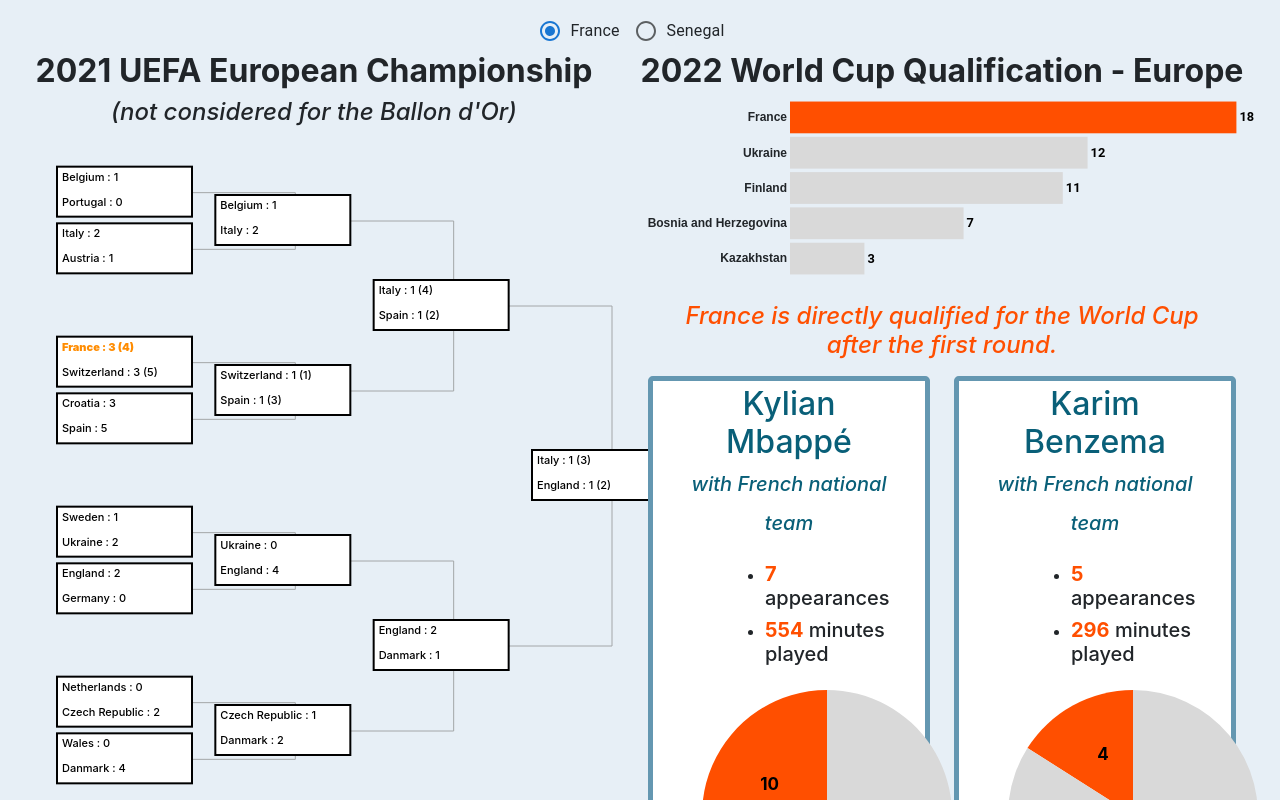
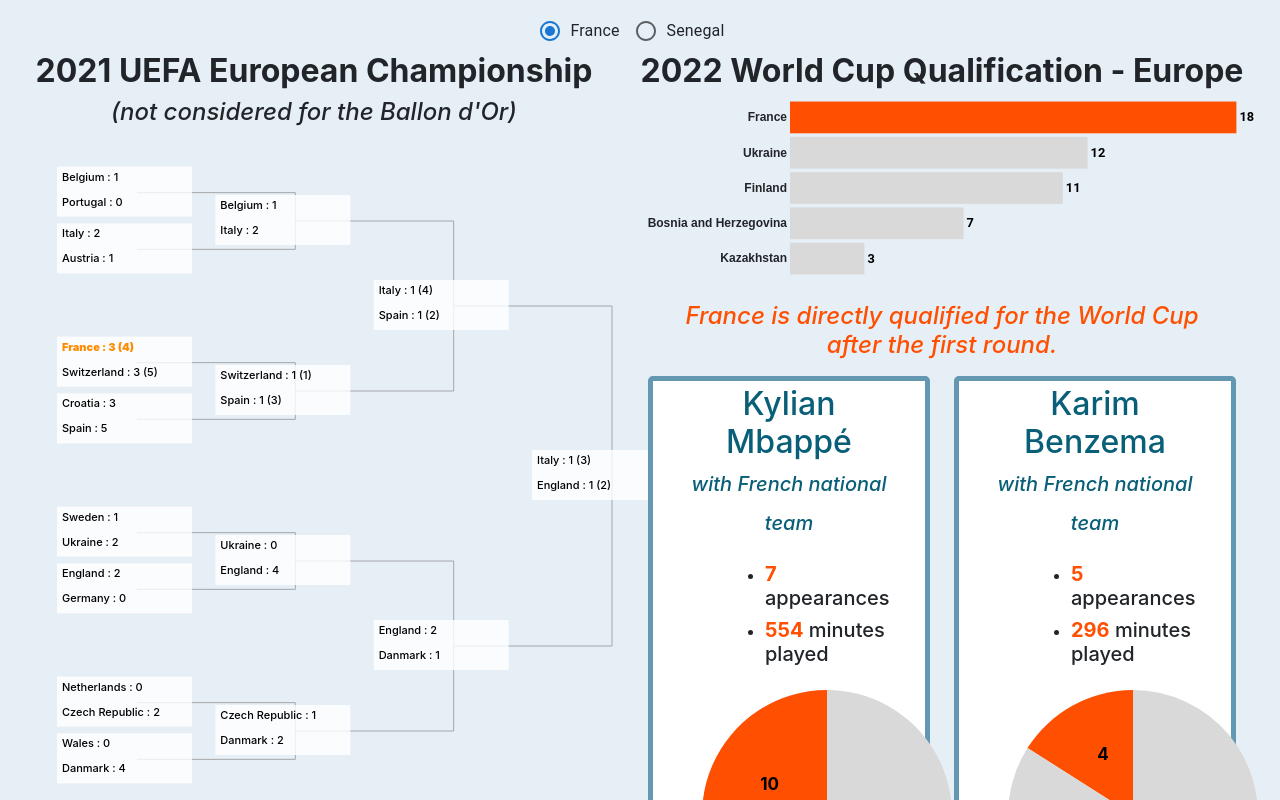
Before and after one commit to Kevin-Lam1013/INF8808-DataVizualisationProject, a React (Create React App) app: page / in a window 1280 px wide. Shown: the part 1920-2720 px from the top of the page. Built offline with nearby package versions, Linux system fonts and the light colour scheme.

Commit message:
cacher le panel de l'arbre

```diff
--- a/src/SecondViz/data/france_bracket.json
+++ b/src/SecondViz/data/france_bracket.json
@@ -3,35 +3,30 @@
     "b": "England",
     "aScore": "1 (3)",
     "bScore": "1 (2)",
-    "target": false,
     "children": [
         {
             "a": "Italy",
             "b": "Spain",
             "aScore": "1 (4)",
             "bScore": "1 (2)",
-            "target": false,
             "children": [
                 {
                     "a": "Belgium",
                     "b": "Italy",
                     "aScore": 1,
                     "bScore": 2,
-                    "target": false,
                     "children": [
                         {
                             "a": "Belgium",
                             "b": "Portugal",
                             "aScore": 1,
-                            "bScore": 0,
-                            "target": false
+                            "bScore": 0
                         },
                         {
                             "a": "Italy",
                             "b": "Austria",
                             "aScore": 2,
-                            "bScore": 1,
-                            "target": false
+                            "bScore": 1
                         }
                     ]
                 },
@@ -40,21 +35,22 @@
                     "b": "Spain",
                     "aScore": "1 (1)",
                     "bScore": "1 (3)",
-                    "target": false,
                     "children": [
                         {
                             "a": "France",
                             "b": "Switzerland",
                             "aScore": "3 (4)",
                             "bScore": "3 (5)",
-                            "target": true
+                            "mbappeGls": "0",
+                            "mbappeAst": "1",
+                            "benzemaGls": "2",
+                            "benzemaAst": "0"
                         },
                         {
                             "a": "Croatia",
                             "b": "Spain",
                             "aScore": 3,
-                            "bScore": 5,
-                            "target": false
+                            "bScore": 5
                         }
                     ]
                 }
@@ -65,28 +61,24 @@
             "b": "Danmark",
             "aScore": 2,
             "bScore": 1,
-            "target": false,
             "children": [
                 {
                     "a": "Ukraine",
                     "b": "England",
                     "aScore": 0,
                     "bScore": 4,
-                    "target": false,
                     "children": [
                         {
                             "a": "Sweden",
                             "b": "Ukraine",
                             "aScore": 1,
-                            "bScore": 2,
-                            "target": false
+                            "bScore": 2
                         },
                         {
                             "a": "England",
                             "b": "Germany",
                             "aScore": 2,
-                            "bScore": 0,
-                            "target": false
+                            "bScore": 0
                         }
                     ]
                 },
@@ -95,21 +87,18 @@
                     "b": "Danmark",
                     "aScore": 1,
                     "bScore": 2,
-                    "target": false,
                     "children": [
                         {
                             "a": "Netherlands",
                             "b": "Czech Republic",
                             "aScore": 0,
-                            "bScore": 2,
-                            "target": false
+                            "bScore": 2
                         },
                         {
                             "a": "Wales",
                             "b": "Danmark",
                             "aScore": 0,
-                            "bScore": 4,
-                            "target": false
+                            "bScore": 4
                         }
                     ]
                 }
--- a/src/SecondViz/data/senegal_bracket.json
+++ b/src/SecondViz/data/senegal_bracket.json
@@ -3,35 +3,34 @@
     "b": "Egypt",
     "aScore": "0 (4)",
     "bScore": "0 (2)",
-    "target": false,
+    "maneGls": "0",
+    "maneAst": "0",
     "children": [
         {
             "a": "Senegal",
             "b": "Burkina Faso",
             "aScore": "3",
             "bScore": "1",
-            "target": false,
+            "maneGls": "1",
+            "maneAst": "0",
             "children": [
                 {
                     "a": "Burkina Faso",
                     "b": "Tunisia",
                     "aScore": "1",
                     "bScore": "0",
-                    "target": false,
                     "children": [
                         {
                             "a": "Burkina Faso",
                             "b": "Gabon",
                             "aScore": "1 (7)",
-                            "bScore": "1 (6)",
-                            "target": false
+                            "bScore": "1 (6)"
                         },
                         {
                             "a": "Tunisia",
                             "b": "Nigeria",
                             "aScore": "1",
-                            "bScore": "0",
-                            "target": false
+                            "bScore": "0"
                         }
                     ]
                 },
@@ -40,21 +39,22 @@
                     "b": "Equatorial Guinea",
                     "aScore": "3",
                     "bScore": "1",
-                    "target": false,
+                    "maneGls": "0",
+                    "maneAst": "0",
                     "children": [
                         {
                             "a": "Senegal",
                             "b": "Cape Verde",
                             "aScore": "2",
                             "bScore": "0",
-                            "target": false
+                            "maneGls": "1",
+                            "maneAst": "0"
                         },
                         {
                             "a": "Equatorial Guinea",
                             "b": "Mali",
                             "aScore": "0 (6)",
-                            "bScore": "0 (5)",
-                            "target": false
+                            "bScore": "0 (5)"
                         }
                     ]
                 }
@@ -65,28 +65,24 @@
             "b": "Cameroon",
             "aScore": "0 (3)",
             "bScore": "0 (1)",
-            "target": false,
             "children": [
                 {
                     "a": "Cameroon",
                     "b": "Gambia",
                     "aScore": "2",
                     "bScore": "0",
-                    "target": false,
                     "children": [
                         {
                             "a": "Cameroon",
                             "b": "Comoros",
                             "aScore": "2",
-                            "bScore": "1",
-                            "target": false
+                            "bScore": "1"
                         },
                         {
                             "a": "Gambia",
                             "b": "Guinea",
                             "aScore": "1",
-                            "bScore": "0",
-                            "target": false
+                            "bScore": "0"
                         }
                     ]
                 },
@@ -95,21 +91,18 @@
                     "b": "Morocco",
                     "aScore": "2",
                     "bScore": "1",
-                    "target": false,
                     "children": [
                         {
                             "a": "Egypt",
                             "b": "Côte d'Ivoire",
                             "aScore": "0 (6)",
-                            "bScore": "0 (5)",
-                            "target": false
+                            "bScore": "0 (5)"
                         },
                         {
                             "a": "Equatorial Guinea",
                             "b": "Mali",
                             "aScore": "0 (5)",
-                            "bScore": "0 (4)",
-                            "target": false
+                            "bScore": "0 (4)"
                         }
                     ]
                 }
--- a/src/components/Bracket/Bracket.js
+++ b/src/components/Bracket/Bracket.js
@@ -43,6 +43,18 @@
     });
 
     cluster(root);
+
+    // Create tooltip
+    var Tooltip = d3
+      .select("#container")
+      .append("div")
+      .style("opacity", 0)
+      .attr("class", "tooltip")
+      .style("background-color", "white")
+      .style("border", "solid")
+      .style("border-width", "2px")
+      .style("border-radius", "5px")
+      .style("padding", "5px");
 
     // Add the links between nodes:
     svg
@@ -91,14 +103,53 @@
       .attr("height", labelHeight)
       .attr("width", labelWidth + 15)
       .style("fill", "white")
-      .attr("stroke", "black")
+      .style("opacity", 0.8)
       .attr("transform", function (d) {
         return "translate(0, -1)";
       })
-      .style("stroke-width", 2)
-      .transition()
-      .duration(2500)
-      .attr("opacity", 1);
+      .on("mouseover", function (d) {
+
+        Tooltip.style("opacity", 1);
+        d3.select(this).style("stroke", "black").style("opacity", 1);
+      })
+      .on("mousemove", function (d) {
+        const target = d.target.__data__.data;
+        console.log(props.teamSelected);
+
+        Tooltip.html(() => {
+          var content = "";
+
+          if (
+            target.a === props.teamSelected ||
+            target.b === props.teamSelected
+          ) {
+            content =
+              props.teamSelected === "France"
+                ? "Benzema scored " +
+                  target.benzemaGls +
+                  " and assisted " +
+                  target.benzemaAst +
+                  "<br> Mbappé scored " +
+                  target.mbappeGls +
+                  " and assisted " +
+                  target.mbappeAst
+                : "Mané scored " +
+                  target.maneGls +
+                  " and assisted " +
+                  target.maneAst;
+          }
+          else{
+            Tooltip.style("opacity", 0);
+          }
+          return content;
+        })
+          .style("left", d3.pointer[0] + 70)
+          .style("top", d3.pointer[1])
+      })
+      .on("mouseleave", function (d) {
+        Tooltip.style("opacity", 0);
+        d3.select(this).style("stroke", "none").style("opacity", 0.8);
+      });
 
     node
       .append("text")
```
